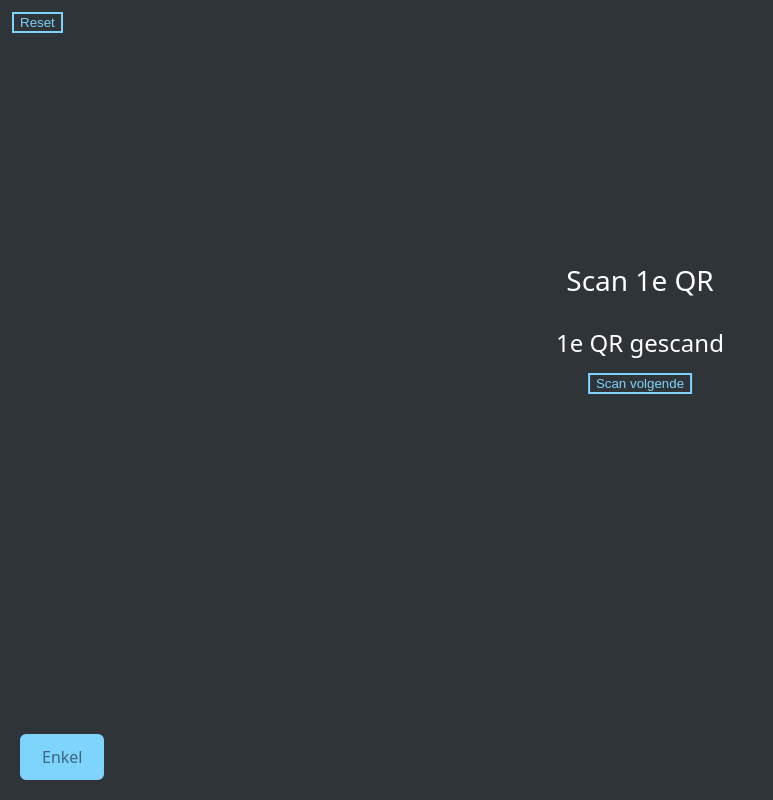
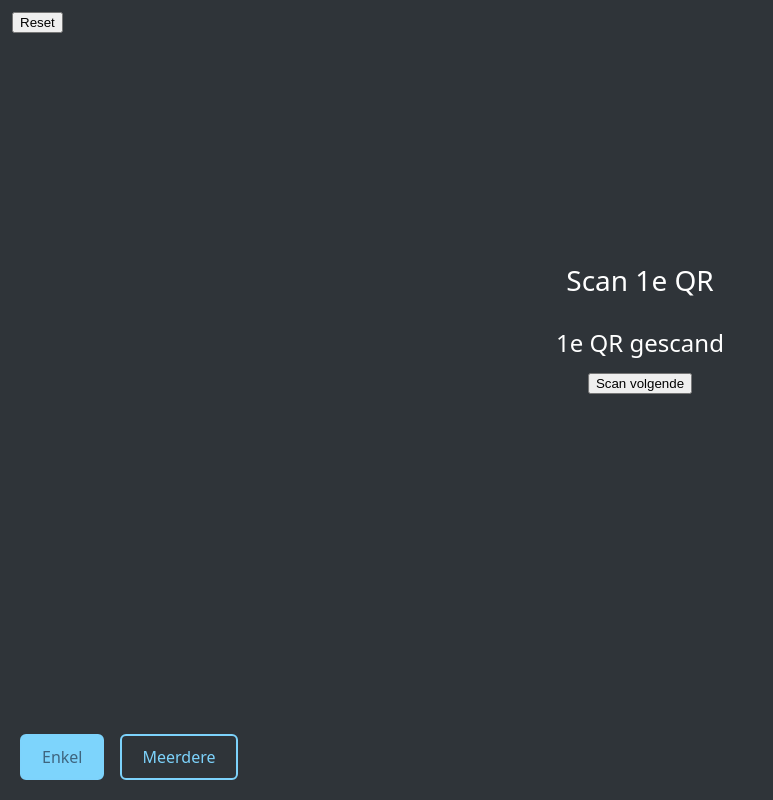
Before and after one commit to ddSchoneveld/qr-compare, a plain HTML site: page index.html in a window 1280 px wide. Shown: the whole page, without its empty margins (0-773 px from the left). Drawn offline with Linux system fonts and the light colour scheme.

Commit message:
fixing the fix

```diff
--- a/app.js
+++ b/app.js
@@ -59,8 +59,9 @@ function resetApp() {
   midScreen.classList.add("hidden");
   resultScreen.classList.add("hidden");
 
-  statusEl.textContent = "Scan 1e QR";
+  statusEl.textContent = "Start scannen";
 }
+
 // -------------------------------------------------------------
 // MODE SWITCH
 // -------------------------------------------------------------
@@ -125,7 +126,7 @@ function handleScan(raw) {
 midNextBtn.addEventListener("click", () => {
   midScreen.classList.add("hidden");
   acceptingInput = true;
-  statusEl.textContent = "Scan 2e QR";
+  statusEl.textContent = "Scan volgende QR";
 });
 
 nextBtn.addEventListener("click", () => {
--- a/index.html
+++ b/index.html
@@ -35,3 +35,8 @@
     Enkel
     <div class="overlay"></div>
   </div>
+  <div id="modeMeerdere" class="mode-btn">
+    Meerdere
+    <div class="overlay"></div>
+  </div>
+</div>
--- a/styles.css
+++ b/styles.css
@@ -68,11 +68,15 @@ html, body {
 
 /* ---------------- MODE BAR (BOTTOM) ---------------- */
 .mode-bar {
-  position: absolute;
+  position: fixed;
   bottom: 20px;
   left: 20px;
+
   display: flex;
+  flex-direction: row;
   gap: 16px;
+
+  z-index: 10;
 }
 
 .mode-btn {
@@ -103,7 +107,7 @@ html, body {
 }
 
 /* ---------------- BUTTONS ---------------- */
-button {
+.button {
   background: transparent;
   border: 2px solid #7dd3fc;
   color: #7dd3fc;
```
Lines whose indentation alone changed are shown as unchanged.
